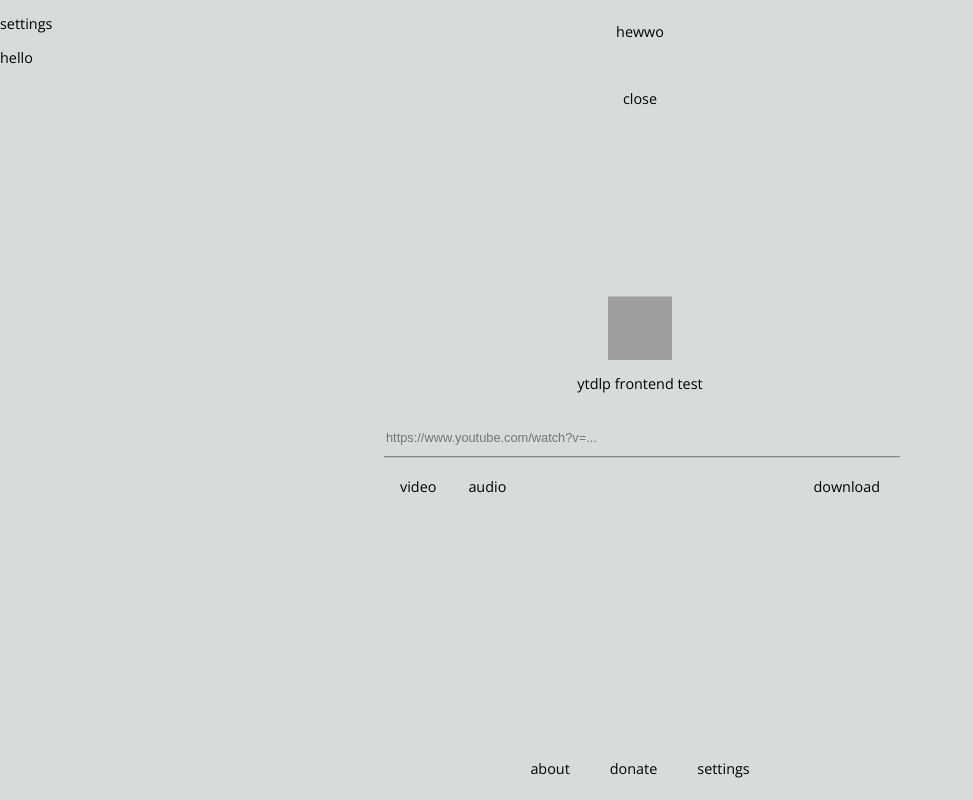
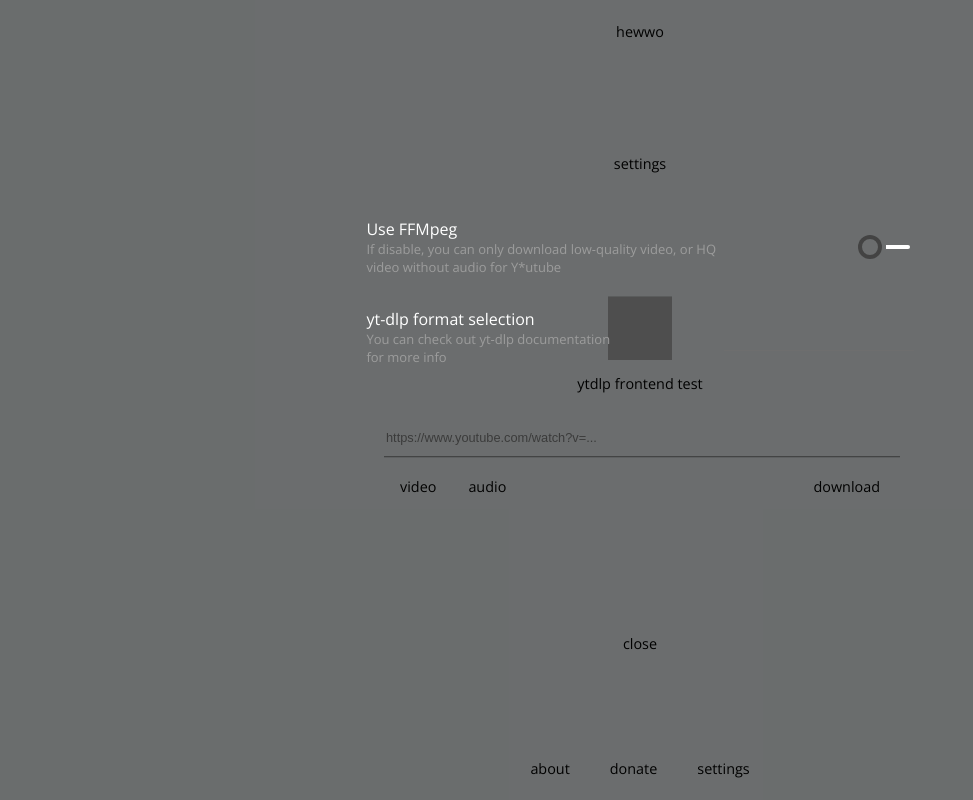
Before and after one commit to yuzu875641/ytdlp-test, a Flask app: page /api/ytdl in a window 1280 px wide. Shown: the whole page, without its empty margins (0-973 px from the left). Run offline with Flask 3, Linux system fonts and the light colour scheme; some libraries are stand-ins or nearby versions; grey boxes are pictures that could not be loaded.

Commit message:
add 'some' options in modal

```diff
--- a/api/ytdl.py
+++ b/api/ytdl.py
@@ -45,7 +45,7 @@
     a set of identifiers that should be managed like CSS classes.
     """
 
-    def __init__(self, arg=None, default: Iterable[str] | None = None):
+    def __init__(self, arg: str | Iterable | None = None, *args: str):
         """Constructor.
         :param arg: A single class name or an iterable thereof.
         """
@@ -57,9 +57,8 @@
             raise TypeError("expected a string or string iterable, got %r" % type(arg))
 
         self.classes = set(filter(None, classes))
-
-        if default is not None:
-            self.add(*default)
+        if args:
+            self.classes.update(args)
 
     def __contains__(self, class_):
         return class_ in self.classes
--- a/static/scripts/main.js
+++ b/static/scripts/main.js
@@ -289,7 +289,7 @@
   document.getElementById("video-switch").classList.remove("selected")
 }
 
-function togglePopup(name) {
+function toggleModal(name) {
   const modal = document.getElementById(`${name}-modal`)
   modal.classList.toggle("hidden")
   modal.classList.toggle("visible")
--- /dev/null
+++ b/static/styles/modal.css
@@ -0,0 +1,159 @@
+.modal {
+  position: fixed;
+  top: 0;
+  left: 0;
+  width: 100%;
+  height: 100%;
+  background-color: rgba(0, 0, 0, 0.5);
+  display: flex;
+  flex-direction: column;
+  justify-content: center;
+  align-items: center;
+  z-index: 999;
+  gap: var(--gap);
+}
+
+.modal.visible {
+  transition: opacity 0.2s ease-in-out;
+}
+
+.modal.hidden {
+  transition: visibility 0s 0.2s, opacity 0.2s ease-in-out;
+}
+
+.modal-content {
+  background-color: var(--accent);
+  width: 50%;
+  height: 50%;
+  display: flex;
+  flex-direction: column;
+  align-items: center;
+  border-radius: 7px;
+  padding: var(--padding);
+  gap: var(--gap);
+  overflow-y: auto;
+}
+
+.modal-content::-webkit-scrollbar {
+  width: 4px;
+}
+
+.modal-content::-webkit-scrollbar-thumb {
+  background: red;
+  border-radius: 10px;
+}
+
+.modal-content::-webkit-scrollbar-thumb:hover {
+  background: #b30000;
+}
+
+.toggle-modal-options,
+.input-modal-options {
+  --text: #ffffff;
+  --text-description: #9c9c9c;
+  display: flex;
+  align-items: center;
+  justify-content: space-between;
+  width: 95%;
+  padding: 12px 0;
+}
+
+.toggle-modal-options {
+  --line: #ffffff;
+  --dot: #ffffff;
+  --circle: #434343;
+  --duration: 0.3s;
+}
+
+.modal-toggle-button {
+  cursor: pointer;
+}
+
+.modal-toggle-button input {
+  display: none;
+}
+.modal-toggle-button input + div {
+  position: relative;
+}
+.modal-toggle-button input + div:before,
+.modal-toggle-button input + div:after {
+  --s: 1;
+  content: "";
+  position: absolute;
+  height: 4px;
+  top: 10px;
+  width: 24px;
+  background: var(--line);
+  transform: scaleX(var(--s));
+  transition: transform var(--duration) ease;
+}
+.modal-toggle-button input + div:before {
+  --s: 0;
+  left: 0;
+  transform-origin: 0 50%;
+  border-radius: 2px 0 0 2px;
+}
+.modal-toggle-button input + div:after {
+  left: 28px;
+  transform-origin: 100% 50%;
+  border-radius: 0 2px 2px 0;
+}
+.modal-toggle-button input + div span {
+  padding-left: 56px;
+  line-height: 24px;
+  color: var(--text);
+}
+.modal-toggle-button input + div span:before {
+  --x: 0;
+  --b: var(--circle);
+  --s: 4px;
+  content: "";
+  position: absolute;
+  left: 0;
+  top: 0;
+  width: 24px;
+  height: 24px;
+  border-radius: 50%;
+  box-shadow: inset 0 0 0 var(--s) var(--b);
+  transform: translateX(var(--x));
+  transition: box-shadow var(--duration) ease, transform var(--duration) ease;
+}
+.modal-toggle-button input + div span:not(:empty) {
+  padding-left: 64px;
+}
+.modal-toggle-button input:checked + div:before {
+  --s: 1;
+}
+.modal-toggle-button input:checked + div:after {
+  --s: 0;
+}
+.modal-toggle-button input:checked + div span:before {
+  --x: 28px;
+  --s: 12px;
+  --b: var(--dot);
+}
+
+.toggle-modal-title,
+.input-modal-title {
+  color: var(--text);
+}
+
+.toggle-modal-description,
+.input-modal-description {
+  max-width: 75%;
+  color: var(--text-description);
+  font-size: small;
+}
+
+.input-modal-options input {
+  background: none;
+  border: 0;
+  border-bottom: 0.1rem solid rgb(110, 110, 110);
+  outline: none;
+  line-height: 24px;
+  transition: border-bottom-color 0.3s ease;
+}
+
+.input-modal-options input:focus {
+  border-bottom-color: rgb(255, 255, 255);
+}
--- a/templates/_helpers.html
+++ b/templates/_helpers.html
@@ -1,16 +1,15 @@
-{% macro button(text, class='', outline=False, selected=False) %}
-  {% set classes = classlist(class) %}
+{% macro button(text, className='', outline=False, selected=False) %}
+  {% set classes = classlist(className) %}
   {% if outline %}{{ classes.add("box-outline") }}{% endif %}
   {% if selected %}{{ classes.add("selected") }}{% endif %}
   <button-component {{ classes }} {{ kwargs|xmlattr }}>
     {{ text }}
   </button-component>
-
 {% endmacro %}
 
 
-{% macro modal(title='', visible=False, close_callback='') %}
-  {% set classes = classlist(class, default=['modal']) %}
+{% macro modal(title='', visible=False, className='', close_callback='', content_width='50%') %}
+  {% set classes = classlist(className, "modal") %}
   {% if visible %}
     {{ classes.add("visible") }}
   {% else %}
@@ -18,8 +17,35 @@
   {% endif %}
   <div {{ classes }} {{ kwargs|xmlattr }}>
     {% if title %}<p>{{ title }}</p>{% endif %}
-    <div class="modal-content">{{ caller() }}</div>
+    <div style="width: {{ content_width }};" class="modal-content">{{ caller() }}</div>
     {{ button('close', onclick=close_callback) }}
   </div>
 
 {% endmacro %}
+
+
+{% macro toggle_modal_options(title='', description='', input_id='') %}
+  <div class="toggle-modal-options">
+    <div class="toggle-modal-left">
+      <div class="toggle-modal-title">{{ title }}</div>
+      {% if description %}<div class="toggle-modal-description">{{ description }}</div>{% endif %}
+    </div>
+    <label class="modal-toggle-button">
+      <input id="{{ input_id }}" type="checkbox" {{ kwargs|xmlattr }}>
+      <div>
+        <span></span>
+      </div>
+    </label>
+  </div>
+{% endmacro %}
+
+
+{% macro input_modal_options(title='', description='', input_id='', type='text') %}
+  <div class="input-modal-options">
+    <div class="input-modal-left">
+      <div class="input-modal-title">{{ title }}</div>
+      {% if description %}<div class="input-modal-description">{{ description }}</div>{% endif %}
+    </div>
+    <input id="{{ input_id }}" type="{{ type }}" {{ kwargs|xmlattr }}>
+  </div>
+{% endmacro %}
--- a/templates/index.html
+++ b/templates/index.html
@@ -1,4 +1,4 @@
-{% from '_helpers.html' import button, modal with context %}
+{% from '_helpers.html' import button, modal, toggle_modal_options, input_modal_options with context %}
 
 <!DOCTYPE html>
 <html lang="en">
@@ -9,6 +9,7 @@
     <meta name="viewport" content="width=device-width, initial-scale=1.0" />
     <title>hewwo</title>
     <link rel="stylesheet" type="text/css" href="{{ url_for('static',filename='styles/global.css') }}" />
+    <link rel="stylesheet" type="text/css" href="{{ url_for('static',filename='styles/modal.css') }}" />
     <link rel="stylesheet" type="text/css" href="{{ url_for('static',filename='styles/awm.css') }}" />
     <script src="{{ url_for('static', filename='scripts/dist/webpack.js') }}"></script>
     <script src="{{ url_for('static', filename='scripts/main.js') }}"></script>
@@ -46,8 +47,17 @@
         </div>
       </div>
     </div>
-    {% call modal('settings', True, id='settings-modal', close_callback="toggleModal('settings')") %}
-      <p>hello</p>
+    {% call modal('settings', True, id='settings-modal', content_width='45%', close_callback="toggleModal('settings')") %}
+      {{ toggle_modal_options(title='Use FFMpeg', input_id='use-ffmpeg', description='If disable, you can only download low-quality video, or HQ video without audio for Y*utube') }}
+      {{ input_modal_options(title='yt-dlp format selection', input_id='ytdl-fsl', description='You can check out yt-dlp documentation for more info') }}
+      {#
+      {{ toggle_modal_options(title='test', input_id='testInput') }}
+      {{ input_modal_options(title='test', input_id='testInput') }}
+      {{ input_modal_options(title='test', input_id='testInput') }}
+      {{ input_modal_options(title='test', input_id='testInput') }}
+      {{ input_modal_options(title='test', input_id='testInput') }}
+      {{ input_modal_options(title='test', input_id='testInput') }}
+      {{ input_modal_options(title='test', description='testdescription', input_id='testInput') }} #}
     {% endcall %}
     {% call modal('about', id='about-modal', close_callback="toggleModal('about')") %}
       <p>hello</p>
```
Also changed, not shown: static/styles/global.css (+0 -36 lines).
